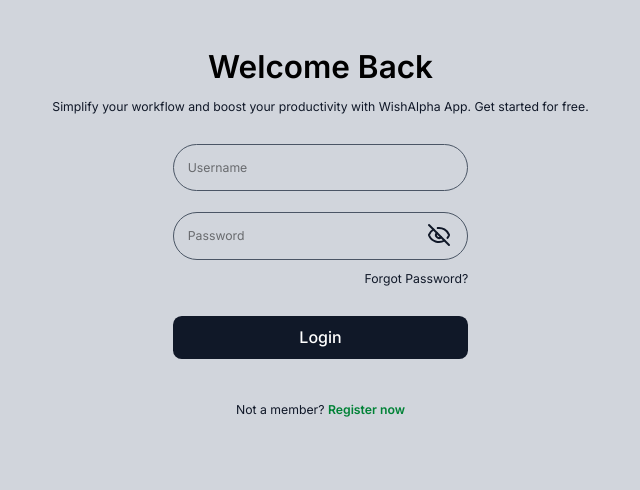
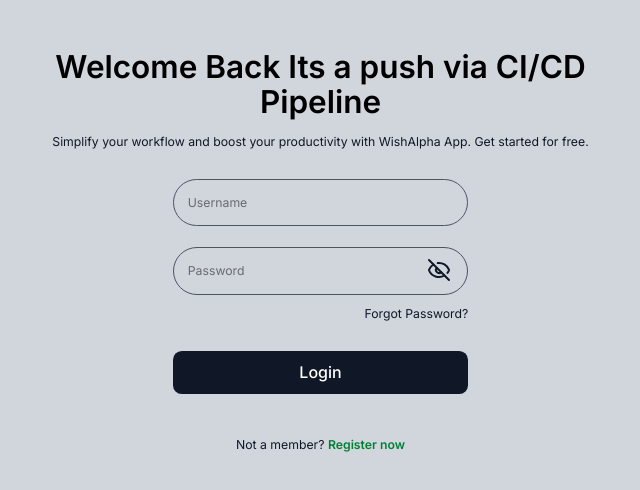
Before and after one commit to PriyanshuChourasia/WishTaskFront, a Next.js app: page /login in a window 1280 px wide. Shown: the top 490 px of the page, without its empty margins (10-650 px from the left). Built offline with nearby package versions, Linux system fonts and the light colour scheme; no server answers.

Commit message:
My mistakes of leaving variables empty

```diff
--- a/app/ui/login/Login.tsx
+++ b/app/ui/login/Login.tsx
@@ -14,7 +14,7 @@
         <div className="py-8 px-6 grid grid-cols-2">
             <div className="py-6 px-4">
                 <div className="flex justify-center flex-col">
-                    <h1 className="text-4xl mb-4 font-semibold text-center dark:text-white text-black">Welcome Back</h1>
+                    <h1 className="text-4xl mb-4 font-semibold text-center dark:text-white text-black">Welcome Back Its a push via CI/CD Pipeline</h1>
                     <span className="text-center">
                         Simplify your workflow and boost your productivity with WishAlpha App. Get started for free.
                     </span>
```
